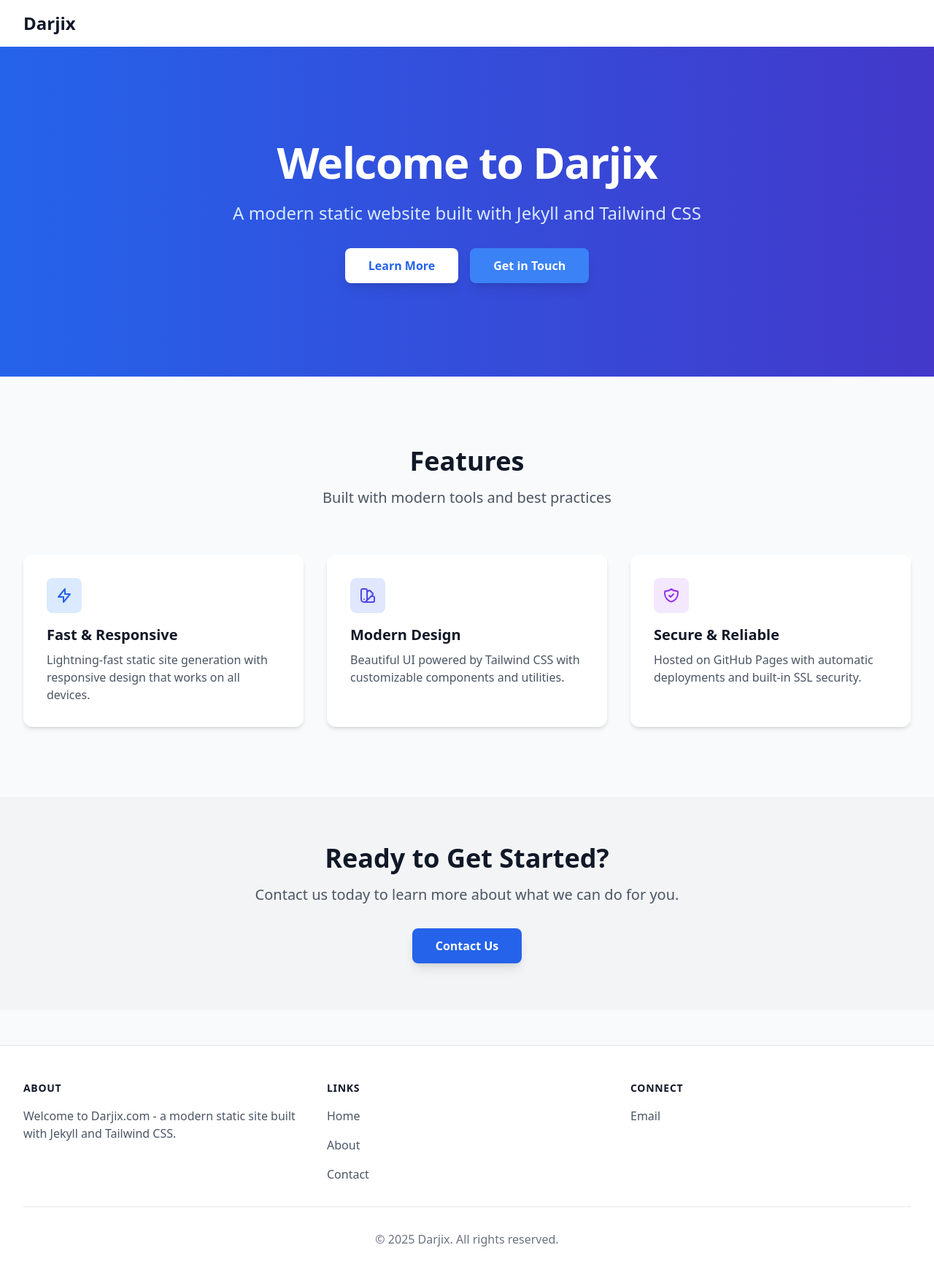
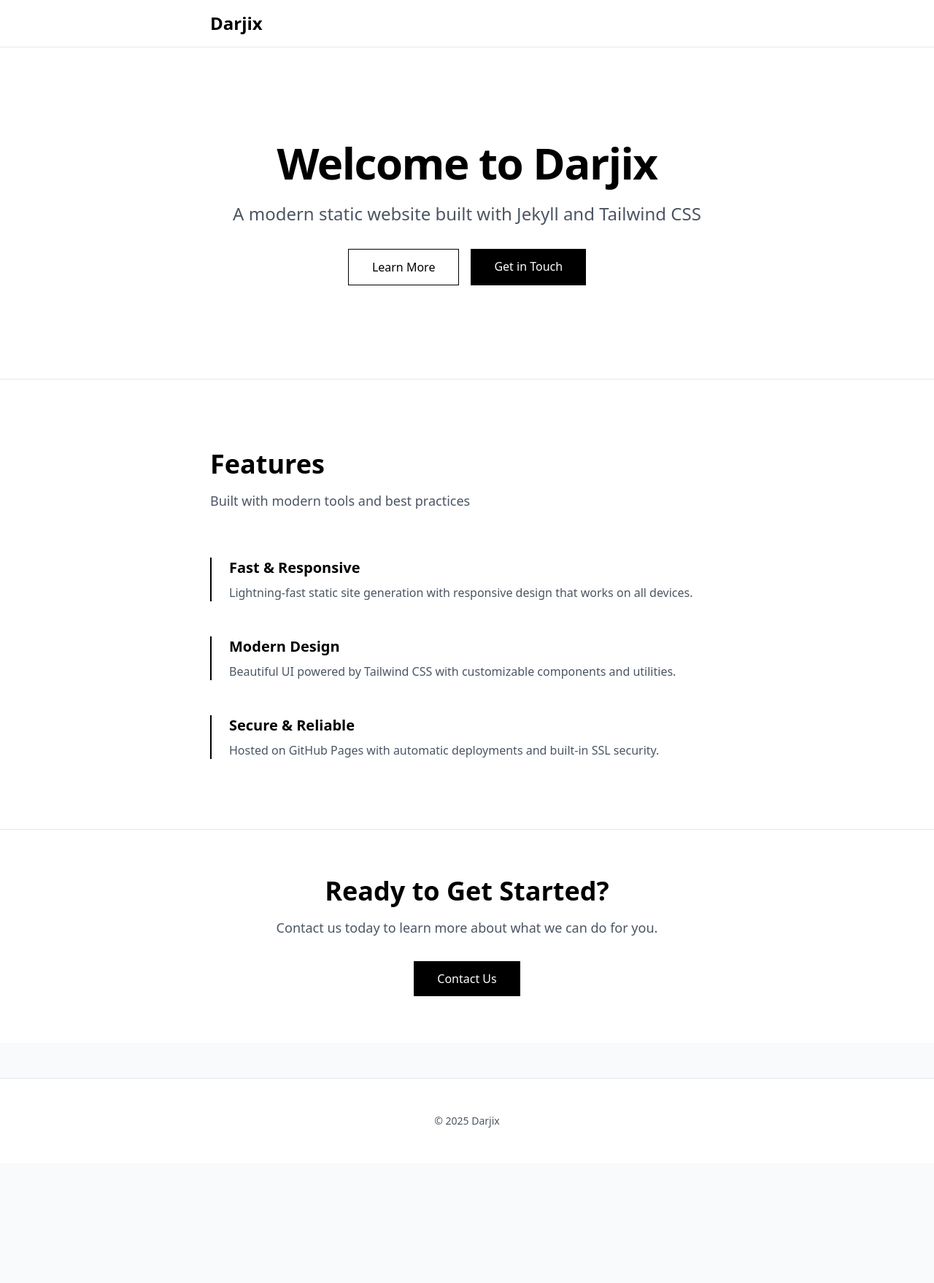
Before and after one commit to saldarji/darjix, a Jekyll site: the page built from index.html, in a window 1280 px wide. Shown: the whole page at 73% size. Built offline with Jekyll 4.4.1, drawn with Linux system fonts in a browser that asks for light colours; after the commit the page ends 1594 px from its top, so only the background shows below that.

Commit message:
Option A: Transform to minimalist design - remove 3D effects, gradients, shadows

```diff
--- a/_includes/footer.html
+++ b/_includes/footer.html
@@ -1,59 +1,8 @@
 <footer class="bg-white border-t border-gray-200 mt-12">
-  <div class="max-w-7xl mx-auto py-12 px-4 sm:px-6 lg:px-8">
-    <div class="grid grid-cols-1 md:grid-cols-3 gap-8">
-      <!-- About Section -->
-      <div>
-        <h3 class="text-sm font-semibold text-gray-900 tracking-wider uppercase">
-          About
-        </h3>
-        <p class="mt-4 text-base text-gray-600">
-          {{ site.description }}
-        </p>
-      </div>
-
-      <!-- Links Section -->
-      <div>
-        <h3 class="text-sm font-semibold text-gray-900 tracking-wider uppercase">
-          Links
-        </h3>
-        <ul class="mt-4 space-y-4">
-          <li>
-            <a href="{{ '/' | relative_url }}" class="text-base text-gray-600 hover:text-gray-900">
-              Home
-            </a>
-          </li>
-          <li>
-            <a href="{{ '/about' | relative_url }}" class="text-base text-gray-600 hover:text-gray-900">
-              About
-            </a>
-          </li>
-          <li>
-            <a href="{{ '/contact' | relative_url }}" class="text-base text-gray-600 hover:text-gray-900">
-              Contact
-            </a>
-          </li>
-        </ul>
-      </div>
-
-      <!-- Social/Contact Section -->
-      <div>
-        <h3 class="text-sm font-semibold text-gray-900 tracking-wider uppercase">
-          Connect
-        </h3>
-        <ul class="mt-4 space-y-4">
-          <li>
-            <a href="mailto:hello@darijx.com" class="text-base text-gray-600 hover:text-gray-900">
-              Email
-            </a>
-          </li>
-          <!-- Add more social links as needed -->
-        </ul>
-      </div>
-    </div>
-
-    <div class="mt-8 border-t border-gray-200 pt-8">
-      <p class="text-base text-gray-500 text-center">
-        &copy; {{ 'now' | date: "%Y" }} {{ site.title }}. All rights reserved.
+  <div class="max-w-3xl mx-auto py-12 px-4 sm:px-6 lg:px-8">
+    <div class="text-center">
+      <p class="text-sm text-gray-600">
+        &copy; {{ 'now' | date: "%Y" }} {{ site.title }}
       </p>
     </div>
   </div>
--- a/_includes/header.html
+++ b/_includes/header.html
@@ -1,9 +1,9 @@
-<header class="bg-white shadow-sm">
-  <nav class="max-w-7xl mx-auto px-4 sm:px-6 lg:px-8">
+<header class="bg-white border-b border-gray-200">
+  <nav class="max-w-3xl mx-auto px-4 sm:px-6 lg:px-8">
     <div class="flex justify-between items-center h-16">
       <!-- Logo/Site Title -->
       <div class="flex-shrink-0">
-        <a href="{{ '/' | relative_url }}" class="text-2xl font-bold text-gray-900 hover:text-gray-700 transition">
+        <a href="{{ '/' | relative_url }}" class="text-2xl font-bold text-black">
           {{ site.title }}
         </a>
       </div>
--- a/assets/css/style.css
+++ b/assets/css/style.css
@@ -653,10 +653,6 @@
   display: none;
 }
 
-.h-12 {
-  height: 3rem;
-}
-
 .h-16 {
   height: 4rem;
 }
@@ -669,10 +665,6 @@
   min-height: 100vh;
 }
 
-.w-12 {
-  width: 3rem;
-}
-
 .w-6 {
   width: 1.5rem;
 }
@@ -681,20 +673,12 @@
   width: 100%;
 }
 
-.max-w-2xl {
-  max-width: 42rem;
-}
-
 .max-w-3xl {
   max-width: 48rem;
 }
 
 .max-w-4xl {
   max-width: 56rem;
-}
-
-.max-w-7xl {
-  max-width: 80rem;
 }
 
 .max-w-none {
@@ -761,16 +745,16 @@
   margin-bottom: calc(0.25rem * var(--tw-space-y-reverse));
 }
 
+.space-y-12 > :not([hidden]) ~ :not([hidden]) {
+  --tw-space-y-reverse: 0;
+  margin-top: calc(3rem * calc(1 - var(--tw-space-y-reverse)));
+  margin-bottom: calc(3rem * var(--tw-space-y-reverse));
+}
+
 .space-y-2 > :not([hidden]) ~ :not([hidden]) {
   --tw-space-y-reverse: 0;
   margin-top: calc(0.5rem * calc(1 - var(--tw-space-y-reverse)));
   margin-bottom: calc(0.5rem * var(--tw-space-y-reverse));
-}
-
-.space-y-4 > :not([hidden]) ~ :not([hidden]) {
-  --tw-space-y-reverse: 0;
-  margin-top: calc(1rem * calc(1 - var(--tw-space-y-reverse)));
-  margin-bottom: calc(1rem * var(--tw-space-y-reverse));
 }
 
 .space-y-6 > :not([hidden]) ~ :not([hidden]) {
@@ -795,12 +779,25 @@
   border-width: 1px;
 }
 
+.border-b {
+  border-bottom-width: 1px;
+}
+
+.border-l-2 {
+  border-left-width: 2px;
+}
+
 .border-l-4 {
   border-left-width: 4px;
 }
 
 .border-t {
   border-top-width: 1px;
+}
+
+.border-black {
+  --tw-border-opacity: 1;
+  border-color: rgb(0 0 0 / var(--tw-border-opacity, 1));
 }
 
 .border-blue-600 {
@@ -818,9 +815,9 @@
   border-color: rgb(209 213 219 / var(--tw-border-opacity, 1));
 }
 
-.bg-blue-100 {
+.bg-black {
   --tw-bg-opacity: 1;
-  background-color: rgb(219 234 254 / var(--tw-bg-opacity, 1));
+  background-color: rgb(0 0 0 / var(--tw-bg-opacity, 1));
 }
 
 .bg-blue-50 {
@@ -828,34 +825,14 @@
   background-color: rgb(239 246 255 / var(--tw-bg-opacity, 1));
 }
 
-.bg-blue-500 {
-  --tw-bg-opacity: 1;
-  background-color: rgb(59 130 246 / var(--tw-bg-opacity, 1));
-}
-
 .bg-blue-600 {
   --tw-bg-opacity: 1;
   background-color: rgb(37 99 235 / var(--tw-bg-opacity, 1));
 }
 
-.bg-gray-100 {
-  --tw-bg-opacity: 1;
-  background-color: rgb(243 244 246 / var(--tw-bg-opacity, 1));
-}
-
 .bg-gray-50 {
   --tw-bg-opacity: 1;
   background-color: rgb(249 250 251 / var(--tw-bg-opacity, 1));
-}
-
-.bg-indigo-100 {
-  --tw-bg-opacity: 1;
-  background-color: rgb(224 231 255 / var(--tw-bg-opacity, 1));
-}
-
-.bg-purple-100 {
-  --tw-bg-opacity: 1;
-  background-color: rgb(243 232 255 / var(--tw-bg-opacity, 1));
 }
 
 .bg-white {
@@ -865,10 +842,6 @@
 
 .bg-gradient-to-br {
   background-image: linear-gradient(to bottom right, var(--tw-gradient-stops));
-}
-
-.bg-gradient-to-r {
-  background-image: linear-gradient(to right, var(--tw-gradient-stops));
 }
 
 .from-blue-600 {
@@ -947,12 +920,12 @@
   padding-bottom: 0.75rem;
 }
 
+.pl-6 {
+  padding-left: 1.5rem;
+}
+
 .pt-2 {
   padding-top: 0.5rem;
-}
-
-.pt-8 {
-  padding-top: 2rem;
 }
 
 .text-center {
@@ -979,6 +952,11 @@
   line-height: 1.5rem;
 }
 
+.text-lg {
+  font-size: 1.125rem;
+  line-height: 1.75rem;
+}
+
 .text-sm {
   font-size: 0.875rem;
   line-height: 1.25rem;
@@ -1001,16 +979,13 @@
   font-weight: 600;
 }
 
-.uppercase {
-  text-transform: uppercase;
-}
-
 .tracking-tight {
   letter-spacing: -0.025em;
 }
 
-.tracking-wider {
-  letter-spacing: 0.05em;
+.text-black {
+  --tw-text-opacity: 1;
+  color: rgb(0 0 0 / var(--tw-text-opacity, 1));
 }
 
 .text-blue-100 {
@@ -1043,16 +1018,6 @@
   color: rgb(17 24 39 / var(--tw-text-opacity, 1));
 }
 
-.text-indigo-600 {
-  --tw-text-opacity: 1;
-  color: rgb(79 70 229 / var(--tw-text-opacity, 1));
-}
-
-.text-purple-600 {
-  --tw-text-opacity: 1;
-  color: rgb(147 51 234 / var(--tw-text-opacity, 1));
-}
-
 .text-white {
   --tw-text-opacity: 1;
   color: rgb(255 255 255 / var(--tw-text-opacity, 1));
@@ -1062,21 +1027,9 @@
   text-decoration-line: underline;
 }
 
-.shadow-lg {
-  --tw-shadow: 0 10px 15px -3px rgb(0 0 0 / 0.1), 0 4px 6px -4px rgb(0 0 0 / 0.1);
-  --tw-shadow-colored: 0 10px 15px -3px var(--tw-shadow-color), 0 4px 6px -4px var(--tw-shadow-color);
-  box-shadow: var(--tw-ring-offset-shadow, 0 0 #0000), var(--tw-ring-shadow, 0 0 #0000), var(--tw-shadow);
-}
-
 .shadow-md {
   --tw-shadow: 0 4px 6px -1px rgb(0 0 0 / 0.1), 0 2px 4px -2px rgb(0 0 0 / 0.1);
   --tw-shadow-colored: 0 4px 6px -1px var(--tw-shadow-color), 0 2px 4px -2px var(--tw-shadow-color);
-  box-shadow: var(--tw-ring-offset-shadow, 0 0 #0000), var(--tw-ring-shadow, 0 0 #0000), var(--tw-shadow);
-}
-
-.shadow-sm {
-  --tw-shadow: 0 1px 2px 0 rgb(0 0 0 / 0.05);
-  --tw-shadow-colored: 0 1px 2px 0 var(--tw-shadow-color);
   box-shadow: var(--tw-ring-offset-shadow, 0 0 #0000), var(--tw-ring-shadow, 0 0 #0000), var(--tw-shadow);
 }
 
@@ -1089,16 +1042,6 @@
 /* Add your custom utility classes here */
 
 /* Custom styles */
-
-.hover\:bg-blue-400:hover {
-  --tw-bg-opacity: 1;
-  background-color: rgb(96 165 250 / var(--tw-bg-opacity, 1));
-}
-
-.hover\:bg-blue-50:hover {
-  --tw-bg-opacity: 1;
-  background-color: rgb(239 246 255 / var(--tw-bg-opacity, 1));
-}
 
 .hover\:bg-blue-700:hover {
   --tw-bg-opacity: 1;
@@ -1115,11 +1058,6 @@
   color: rgb(30 64 175 / var(--tw-text-opacity, 1));
 }
 
-.hover\:text-gray-700:hover {
-  --tw-text-opacity: 1;
-  color: rgb(55 65 81 / var(--tw-text-opacity, 1));
-}
-
 .hover\:text-gray-900:hover {
   --tw-text-opacity: 1;
   color: rgb(17 24 39 / var(--tw-text-opacity, 1));
@@ -1132,12 +1070,6 @@
 
 .hover\:underline:hover {
   text-decoration-line: underline;
-}
-
-.hover\:shadow-lg:hover {
-  --tw-shadow: 0 10px 15px -3px rgb(0 0 0 / 0.1), 0 4px 6px -4px rgb(0 0 0 / 0.1);
-  --tw-shadow-colored: 0 10px 15px -3px var(--tw-shadow-color), 0 4px 6px -4px var(--tw-shadow-color);
-  box-shadow: var(--tw-ring-offset-shadow, 0 0 #0000), var(--tw-ring-shadow, 0 0 #0000), var(--tw-shadow);
 }
 
 .focus\:border-transparent:focus {
@@ -1193,10 +1125,6 @@
     grid-template-columns: repeat(2, minmax(0, 1fr));
   }
 
-  .md\:grid-cols-3 {
-    grid-template-columns: repeat(3, minmax(0, 1fr));
-  }
-
   .md\:py-24 {
     padding-top: 6rem;
     padding-bottom: 6rem;
--- a/index.html
+++ b/index.html
@@ -4,20 +4,20 @@
 ---
 
 <!-- Hero Section -->
-<section class="bg-gradient-to-r from-blue-600 to-indigo-700 text-white">
-  <div class="max-w-7xl mx-auto px-4 sm:px-6 lg:px-8 py-24 md:py-32">
+<section class="bg-white border-b border-gray-200">
+  <div class="max-w-3xl mx-auto px-4 sm:px-6 lg:px-8 py-24 md:py-32">
     <div class="text-center">
-      <h1 class="text-4xl md:text-6xl font-bold tracking-tight mb-6">
+      <h1 class="text-4xl md:text-6xl font-bold tracking-tight mb-6 text-black">
         Welcome to Darjix
       </h1>
-      <p class="text-xl md:text-2xl text-blue-100 mb-8 max-w-3xl mx-auto">
+      <p class="text-xl md:text-2xl text-gray-600 mb-8 mx-auto">
         A modern static website built with Jekyll and Tailwind CSS
       </p>
       <div class="flex flex-col sm:flex-row gap-4 justify-center">
-        <a href="{{ '/about' | relative_url }}" class="inline-block bg-white text-blue-600 px-8 py-3 rounded-lg font-semibold hover:bg-blue-50 transition shadow-lg">
+        <a href="{{ '/about' | relative_url }}" class="inline-block border border-black text-black px-8 py-3 font-medium">
           Learn More
         </a>
-        <a href="{{ '/contact' | relative_url }}" class="inline-block bg-blue-500 text-white px-8 py-3 rounded-lg font-semibold hover:bg-blue-400 transition shadow-lg">
+        <a href="{{ '/contact' | relative_url }}" class="inline-block bg-black text-white px-8 py-3 font-medium">
           Get in Touch
         </a>
       </div>
@@ -26,52 +26,37 @@
 </section>
 
 <!-- Features Section -->
-<section class="py-16 md:py-24">
-  <div class="max-w-7xl mx-auto px-4 sm:px-6 lg:px-8">
-    <div class="text-center mb-16">
-      <h2 class="text-3xl md:text-4xl font-bold text-gray-900 mb-4">
+<section class="py-16 md:py-24 bg-white">
+  <div class="max-w-3xl mx-auto px-4 sm:px-6 lg:px-8">
+    <div class="mb-16">
+      <h2 class="text-3xl md:text-4xl font-bold text-black mb-4">
         Features
       </h2>
-      <p class="text-xl text-gray-600 max-w-2xl mx-auto">
+      <p class="text-lg text-gray-600">
         Built with modern tools and best practices
       </p>
     </div>
 
-    <div class="grid grid-cols-1 md:grid-cols-3 gap-8">
+    <div class="space-y-12">
       <!-- Feature 1 -->
-      <div class="bg-white p-8 rounded-xl shadow-md hover:shadow-lg transition">
-        <div class="w-12 h-12 bg-blue-100 rounded-lg flex items-center justify-center mb-4">
-          <svg class="w-6 h-6 text-blue-600" fill="none" stroke="currentColor" viewBox="0 0 24 24">
-            <path stroke-linecap="round" stroke-linejoin="round" stroke-width="2" d="M13 10V3L4 14h7v7l9-11h-7z"/>
-          </svg>
-        </div>
-        <h3 class="text-xl font-semibold text-gray-900 mb-2">Fast & Responsive</h3>
+      <div class="border-l-2 border-black pl-6">
+        <h3 class="text-xl font-semibold text-black mb-2">Fast & Responsive</h3>
         <p class="text-gray-600">
           Lightning-fast static site generation with responsive design that works on all devices.
         </p>
       </div>
 
       <!-- Feature 2 -->
-      <div class="bg-white p-8 rounded-xl shadow-md hover:shadow-lg transition">
-        <div class="w-12 h-12 bg-indigo-100 rounded-lg flex items-center justify-center mb-4">
-          <svg class="w-6 h-6 text-indigo-600" fill="none" stroke="currentColor" viewBox="0 0 24 24">
-            <path stroke-linecap="round" stroke-linejoin="round" stroke-width="2" d="M7 21a4 4 0 01-4-4V5a2 2 0 012-2h4a2 2 0 012 2v12a4 4 0 01-4 4zm0 0h12a2 2 0 002-2v-4a2 2 0 00-2-2h-2.343M11 7.343l1.657-1.657a2 2 0 012.828 0l2.829 2.829a2 2 0 010 2.828l-8.486 8.485M7 17h.01"/>
-          </svg>
-        </div>
-        <h3 class="text-xl font-semibold text-gray-900 mb-2">Modern Design</h3>
+      <div class="border-l-2 border-black pl-6">
+        <h3 class="text-xl font-semibold text-black mb-2">Modern Design</h3>
         <p class="text-gray-600">
           Beautiful UI powered by Tailwind CSS with customizable components and utilities.
         </p>
       </div>
 
       <!-- Feature 3 -->
-      <div class="bg-white p-8 rounded-xl shadow-md hover:shadow-lg transition">
-        <div class="w-12 h-12 bg-purple-100 rounded-lg flex items-center justify-center mb-4">
-          <svg class="w-6 h-6 text-purple-600" fill="none" stroke="currentColor" viewBox="0 0 24 24">
-            <path stroke-linecap="round" stroke-linejoin="round" stroke-width="2" d="M9 12l2 2 4-4m5.618-4.016A11.955 11.955 0 0112 2.944a11.955 11.955 0 01-8.618 3.04A12.02 12.02 0 003 9c0 5.591 3.824 10.29 9 11.622 5.176-1.332 9-6.03 9-11.622 0-1.042-.133-2.052-.382-3.016z"/>
-          </svg>
-        </div>
-        <h3 class="text-xl font-semibold text-gray-900 mb-2">Secure & Reliable</h3>
+      <div class="border-l-2 border-black pl-6">
+        <h3 class="text-xl font-semibold text-black mb-2">Secure & Reliable</h3>
         <p class="text-gray-600">
           Hosted on GitHub Pages with automatic deployments and built-in SSL security.
         </p>
@@ -81,15 +66,15 @@
 </section>
 
 <!-- CTA Section -->
-<section class="bg-gray-100 py-16">
-  <div class="max-w-7xl mx-auto px-4 sm:px-6 lg:px-8 text-center">
-    <h2 class="text-3xl md:text-4xl font-bold text-gray-900 mb-4">
+<section class="bg-white border-t border-gray-200 py-16">
+  <div class="max-w-3xl mx-auto px-4 sm:px-6 lg:px-8 text-center">
+    <h2 class="text-3xl md:text-4xl font-bold text-black mb-4">
       Ready to Get Started?
     </h2>
-    <p class="text-xl text-gray-600 mb-8 max-w-2xl mx-auto">
+    <p class="text-lg text-gray-600 mb-8 mx-auto">
       Contact us today to learn more about what we can do for you.
     </p>
-    <a href="{{ '/contact' | relative_url }}" class="inline-block bg-blue-600 text-white px-8 py-3 rounded-lg font-semibold hover:bg-blue-700 transition shadow-lg">
+    <a href="{{ '/contact' | relative_url }}" class="inline-block bg-black text-white px-8 py-3 font-medium">
       Contact Us
     </a>
   </div>
```
